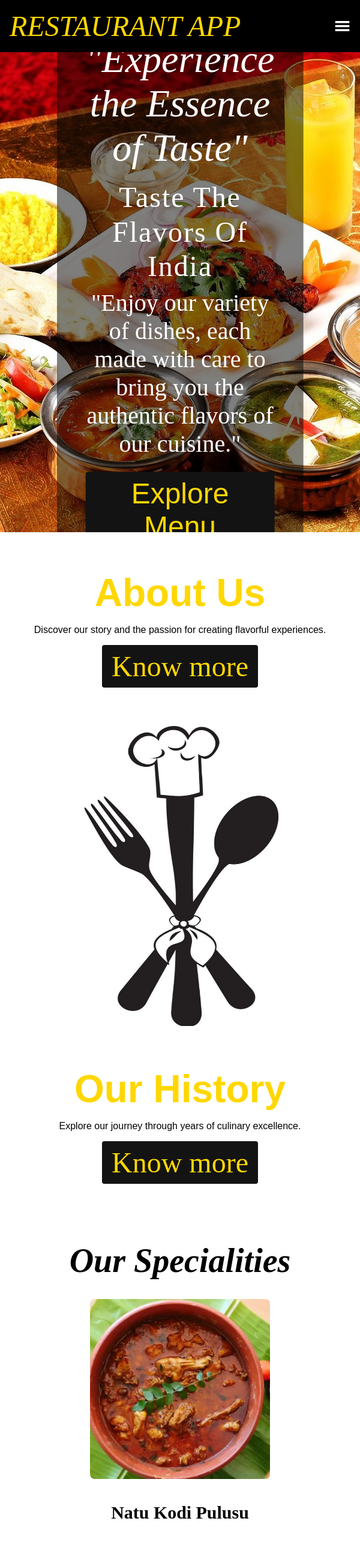
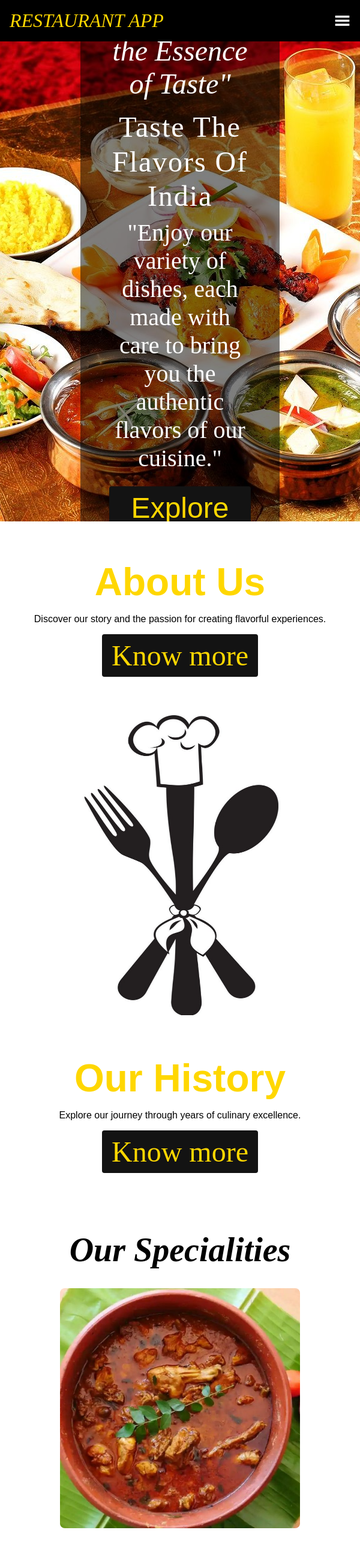
Before and after one commit to Gsushma08/RestaurantApp_React, a React (Create React App) app: page / in a window 600 px wide. Shown: the top 2590 px of the page at 60% size. Built offline with nearby package versions, Linux system fonts and the light colour scheme; a web font is replaced by a local one.

Commit message:
adding updated files

```diff
--- a/src/components/layouts/NavBar.js
+++ b/src/components/layouts/NavBar.js
@@ -29,7 +29,7 @@ const Navbar = () => {
               fontFamily: "Times New Roman, serif",
               fontStyle: "italic",
               textTransform: "capitalize",
-              fontSize: "3rem",
+              fontSize: "2rem",
               color: "gold",
             }}
           >
--- a/src/pages/Gallery.js
+++ b/src/pages/Gallery.js
@@ -18,7 +18,7 @@ const Gallery = () => (
     </h1>
     <div className="Gallery-images">
       <div className="Gallery-item">
-        <img src={images.speciality1} alt="Speciality 1" />
+      <img src={images.speciality1} alt="Speciality 1" style={{ width: '100%', height: '65%', maxWidth: '400px' }} />
         <h3>Natu Kodi Pulusu</h3>
       </div>
       <div className="Gallery-item">
--- a/src/styles/Footer.css
+++ b/src/styles/Footer.css
@@ -54,7 +54,7 @@
 
 .spoon-img {
   margin-top: 1rem;
-  width: 250px;
+  width: 100px;
   height: auto;
 }
 
--- a/src/styles/Gallery.css
+++ b/src/styles/Gallery.css
@@ -46,7 +46,6 @@
   }
 
   .Gallery-images img {
-    width: 100%;
     max-width: 300px;
     height: auto;
     margin-bottom: 2rem;
@@ -62,6 +61,14 @@
 
   .Gallery-images img {
     max-width: 90%;
+    height: auto;
     margin-bottom: 1.5rem;
   }
 }
+
+
+@media (min-width: 480px) {
+  .Gallery-images img {
+    height: 300px;
+  }
+}
--- a/src/styles/HeaderStyles.css
+++ b/src/styles/HeaderStyles.css
@@ -36,7 +36,7 @@
 
 .header__subtitle {
   font-family: serif;
-  font-size: 4rem;
+  font-size: 3rem;
   font-style: italic;
   margin-bottom: 1rem;
   color: white;
--- a/src/styles/HomeStyles.css
+++ b/src/styles/HomeStyles.css
@@ -15,7 +15,7 @@
   align-items: center;
   list-style: none;
   gap: 2rem;
-  font-size: 2rem;
+  font-size: 1.5rem;
 }
 
 .navbar-links li {
@@ -32,7 +32,7 @@
   justify-content: flex-end;
   align-items: center;
   gap: 2rem;
-  font-size: 2rem;
+  font-size: 1.5rem;
 }
 
 .navbar-login a {
@@ -62,7 +62,7 @@
 }
 
 .navbar-smallscreen_overlay .overlay__close {
-  font-size: 2rem;
+  font-size: 1.5rem;
   color: gold;
   cursor: pointer;
   position: absolute;
@@ -109,21 +109,21 @@
   }
 
   .navbar-links {
-    font-size: 2.5rem;
+    font-size: 2rem;
     gap: 1.5rem;
   }
 
   .navbar-login {
-    font-size: 2.5rem;
+    font-size: 2rem;
     gap: 1.5rem;
   }
 
   .navbar-smallscreen_overlay .overlay__close {
-    font-size: 2.5rem;
+    font-size: 2rem;
   }
 
   .navbar-smallscreen_links li {
-    font-size: 2rem;
+    font-size: 1.5rem;
     margin: 1.5rem 0;
   }
 }
--- a/src/styles/Menu.css
+++ b/src/styles/Menu.css
@@ -1,3 +1,15 @@
+
+.navbar {
+  width: 100%;
+  display: flex;
+  justify-content: space-between;
+  align-items: center;
+  background: black;
+  padding: 1rem 2rem;
+  color: gold;
+  overflow-x: auto;
+}
+
 .navbar a {
   color: gold !important;
   text-decoration: none !important;
@@ -7,6 +19,7 @@
   color: white !important;
   text-decoration: none !important;
 }
+
 
 .menu {
   padding: 2rem;
```
